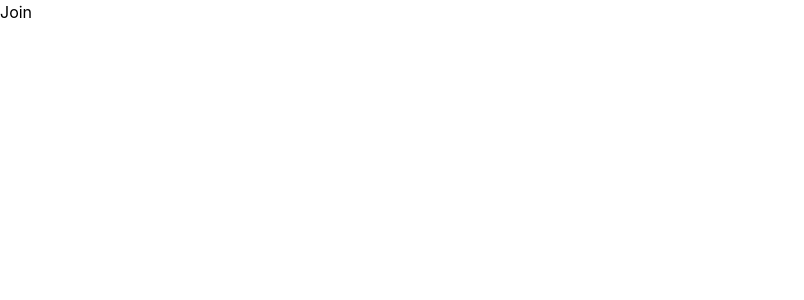
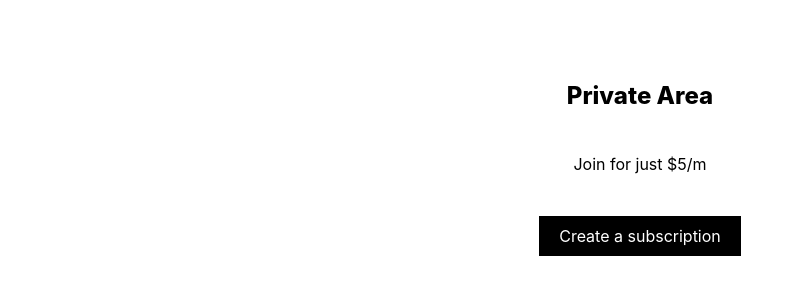
Before and after one commit to tobiakinlade/privatearea, a Next.js app: page /join in a window 1280 px wide. Shown: the top 300 px of the page, without its empty margins (0-804 px from the left). Built offline with nearby package versions, Linux system fonts and the light colour scheme; no server answers; sample sign-in values are in the browser's storage.

Commit message:
stripe session setup

```diff
--- /dev/null
+++ b/pages/api/stripe/session.js
@@ -0,0 +1,6 @@
+export default async (req, res) => {
+  if (req.method !== 'POST') {
+    res.status(405).end() // Method not allowed
+    return
+  }
+}
--- a/pages/join.js
+++ b/pages/join.js
@@ -1,5 +1,45 @@
+import { useSession } from 'next-auth/react'
+import { useRouter } from 'next/router'
 import React from 'react'
+import Head from 'next/head'
+import { resolve } from 'styled-jsx/css'
 
 export default function Join() {
-  return <div>Join</div>
+  const router = useRouter()
+  const { data: session, status } = useSession()
+
+  const loading = status === 'loading'
+
+  if (loading) {
+    return null
+  }
+
+  if (!session) {
+    router.push('/')
+    return
+  }
+  return (
+    <div>
+      <Head>
+        <title>Private Area</title>
+        <meta name='description' content='private area' />
+      </Head>
+
+      <div className='text-center'>
+        <h1 className='mt-20 font-extrabold text-2xl'>Private Area</h1>
+        <p className='mt-10'>Join for just $5/m</p>
+        <button
+          className='mt-10 bg-black text-white px-5 py-2'
+          onClick={async () => {
+            const res = await fetch('/api/stripe/session', {
+              method: 'POST',
+            })
+            const data = await res.json()
+          }}
+        >
+          Create a subscription
+        </button>
+      </div>
+    </div>
+  )
 }
```
